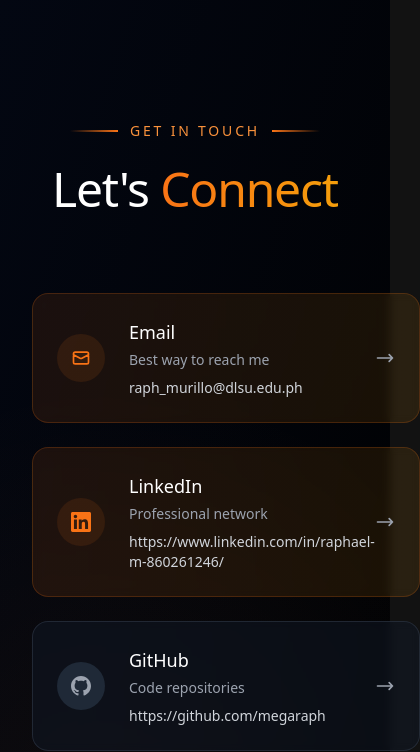
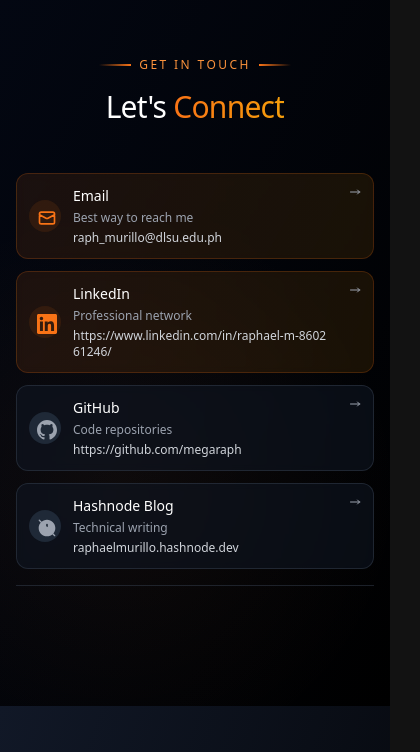
Before and after one commit to megaraph/web-portfolio, a React (Vite) app: page / in a window 390 px wide. Shown: the part 10702-11454 px from the top of the page, 420 px wide, since content can reach past the window. Built offline with nearby package versions, Linux system fonts and the light colour scheme.

Commit message:
update: mobile responsiveness

```diff
--- a/src/sections/Contact.tsx
+++ b/src/sections/Contact.tsx
@@ -4,22 +4,22 @@ export default function Contact() {
     return (
         <section
             id="contact"
-            className="relative py-32 bg-gradient-to-br from-gray-50 to-white dark:from-gray-950 dark:to-black"
+            className="relative py-16 sm:py-24 lg:py-32 bg-gradient-to-br from-gray-50 to-white dark:from-gray-950 dark:to-black"
         >
             {/* Subtle background pattern */}
             <div className="absolute inset-0 bg-[radial-gradient(circle_at_30%_70%,rgba(251,146,60,0.03),transparent_50%)] dark:bg-[radial-gradient(circle_at_30%_70%,rgba(251,146,60,0.05),transparent_50%)]"></div>
 
-            <div className="relative z-10 max-w-7xl mx-auto px-8 lg:px-12">
+            <div className="relative z-10 max-w-7xl mx-auto px-4 sm:px-6 lg:px-8 xl:px-12">
                 {/* Section Header */}
-                <div className="text-center mb-20">
-                    <div className="flex items-center justify-center gap-3 mb-6">
-                        <div className="w-12 h-[2px] bg-gradient-to-r from-transparent to-orange-500"></div>
-                        <span className="text-sm uppercase tracking-[0.2em] text-orange-600 dark:text-orange-400 font-medium">
+                <div className="text-center mb-12 sm:mb-16 lg:mb-20">
+                    <div className="flex items-center justify-center gap-2 sm:gap-3 mb-4 sm:mb-6">
+                        <div className="w-8 sm:w-12 h-[2px] bg-gradient-to-r from-transparent to-orange-500"></div>
+                        <span className="text-xs sm:text-sm uppercase tracking-[0.2em] text-orange-600 dark:text-orange-400 font-medium">
                             Get In Touch
                         </span>
-                        <div className="w-12 h-[2px] bg-gradient-to-r from-orange-500 to-transparent"></div>
+                        <div className="w-8 sm:w-12 h-[2px] bg-gradient-to-r from-orange-500 to-transparent"></div>
                     </div>
-                    <h2 className="text-5xl lg:text-6xl font-light tracking-tight text-gray-900 dark:text-white mb-6">
+                    <h2 className="text-3xl sm:text-4xl lg:text-5xl xl:text-6xl font-light tracking-tight text-gray-900 dark:text-white mb-4 sm:mb-6">
                         Let's{" "}
                         <span className="font-medium bg-gradient-to-r from-orange-500 to-amber-500 bg-clip-text text-transparent">
                             Connect
@@ -28,17 +28,17 @@ export default function Contact() {
                     {/* Space reserved for future call-to-action context */}
                     <div className="max-w-2xl mx-auto">
                         {/* This div is ready for future content like:
-                            <p className="text-xl font-light text-gray-600 dark:text-gray-400">
+                            <p className="text-lg sm:text-xl font-light text-gray-600 dark:text-gray-400">
                                 Open to internship opportunities and collaborative projects
                             </p>
                         */}
                     </div>
                 </div>
 
-                <div className="grid lg:grid-cols-2 gap-16 lg:gap-24 items-start">
+                <div className="grid lg:grid-cols-2 gap-8 sm:gap-12 lg:gap-16 xl:gap-24 items-start">
                     {/* Left Side - Contact Information */}
-                    <div className="space-y-8">
-                        <div className="space-y-6">
+                    <div className="space-y-4 sm:space-y-6 lg:space-y-8">
+                        <div className="space-y-3 sm:space-y-4 lg:space-y-6">
                             {contactData.contactLinks.map((contact) => (
                                 <a
                                     key={contact.name}
@@ -53,7 +53,7 @@ export default function Contact() {
                                             ? undefined
                                             : "noopener noreferrer"
                                     }
-                                    className={`group flex items-center gap-6 p-6 rounded-2xl border transition-all duration-500 hover:scale-[1.02] ${
+                                    className={`group flex items-center gap-3 sm:gap-4 lg:gap-6 p-3 sm:p-4 lg:p-6 rounded-xl sm:rounded-2xl border transition-all duration-500 hover:scale-[1.01] sm:hover:scale-[1.02] ${
                                         contact.primary
                                             ? "bg-gradient-to-r from-orange-500/5 to-amber-500/5 dark:from-orange-500/10 dark:to-amber-500/10 border-orange-500/20 hover:border-orange-500/40 hover:shadow-lg"
                                             : "bg-white/50 dark:bg-gray-900/50 border-gray-200/50 dark:border-gray-700/50 hover:border-gray-300 dark:hover:border-gray-600 hover:bg-white dark:hover:bg-gray-900"
@@ -61,34 +61,36 @@ export default function Contact() {
                                 >
                                     {/* Icon Container */}
                                     <div
-                                        className={`flex-shrink-0 w-12 h-12 rounded-full flex items-center justify-center transition-colors duration-300 ${
+                                        className={`flex-shrink-0 w-8 h-8 sm:w-10 sm:h-10 lg:w-12 lg:h-12 rounded-full flex items-center justify-center transition-colors duration-300 ${
                                             contact.primary
                                                 ? "bg-orange-500/10 text-orange-500 group-hover:bg-orange-500/20"
                                                 : "bg-gray-100 dark:bg-gray-800 text-gray-600 dark:text-gray-400 group-hover:bg-gray-200 dark:group-hover:bg-gray-700"
                                         }`}
                                     >
-                                        {contact.icon}
+                                        <div className="w-4 h-4 sm:w-5 sm:h-5 lg:w-6 lg:h-6">
+                                            {contact.icon}
+                                        </div>
                                     </div>
 
                                     {/* Contact Info */}
                                     <div className="flex-grow min-w-0">
-                                        <div className="flex items-center justify-between">
-                                            <div>
-                                                <h3 className="text-lg font-medium text-gray-900 dark:text-white mb-1">
+                                        <div className="flex items-start justify-between gap-2">
+                                            <div className="min-w-0 flex-grow">
+                                                <h3 className="text-sm sm:text-base lg:text-lg font-medium text-gray-900 dark:text-white mb-1 truncate">
                                                     {contact.name}
                                                 </h3>
-                                                <p className="text-sm text-gray-500 dark:text-gray-400 mb-2">
+                                                <p className="text-xs sm:text-sm text-gray-500 dark:text-gray-400 mb-1 sm:mb-2">
                                                     {contact.description}
                                                 </p>
-                                                <p className="text-sm font-medium text-gray-700 dark:text-gray-300">
+                                                <p className="text-xs sm:text-sm font-medium text-gray-700 dark:text-gray-300 break-all sm:break-normal">
                                                     {contact.value}
                                                 </p>
                                             </div>
 
                                             {/* Arrow Icon */}
-                                            <div className="flex-shrink-0">
+                                            <div className="flex-shrink-0 ml-2">
                                                 <svg
-                                                    className="w-5 h-5 text-gray-400 group-hover:text-orange-500 group-hover:translate-x-1 transition-all duration-300"
+                                                    className="w-3 h-3 sm:w-4 sm:h-4 lg:w-5 lg:h-5 text-gray-400 group-hover:text-orange-500 group-hover:translate-x-1 transition-all duration-300"
                                                     fill="none"
                                                     stroke="currentColor"
                                                     viewBox="0 0 24 24"
@@ -108,7 +110,7 @@ export default function Contact() {
                         </div>
 
                         {/* Space reserved for future status indicator */}
-                        <div className="pt-8 border-t border-gray-200/50 dark:border-gray-700/50">
+                        <div className="pt-6 sm:pt-8 border-t border-gray-200/50 dark:border-gray-700/50">
                             {/* This div is ready for future content like:
                                 <div className="flex items-center gap-3">
                                     <div className="w-2 h-2 bg-green-500 rounded-full animate-pulse"></div>
@@ -121,15 +123,15 @@ export default function Contact() {
                     </div>
 
                     {/* Right Side - Inspirational Quote */}
-                    <div className="space-y-8">
-                        <div className="hidden lg:block">
+                    <div className="space-y-6 sm:space-y-8">
+                        <div className="hidden sm:block lg:block">
                             {/* Quote Section */}
                             <div className="relative">
-                                <div className="aspect-square rounded-3xl bg-gradient-to-br from-orange-500/10 to-amber-500/10 dark:from-orange-500/20 dark:to-amber-500/20 border border-orange-500/20 flex items-center justify-center">
-                                    <div className="text-center space-y-6 px-8">
-                                        <div className="w-16 h-16 mx-auto bg-gradient-to-br from-orange-500 to-amber-500 rounded-2xl flex items-center justify-center">
+                                <div className="aspect-square rounded-2xl sm:rounded-3xl bg-gradient-to-br from-orange-500/10 to-amber-500/10 dark:from-orange-500/20 dark:to-amber-500/20 border border-orange-500/20 flex items-center justify-center">
+                                    <div className="text-center space-y-4 sm:space-y-6 px-6 sm:px-8">
+                                        <div className="w-12 h-12 sm:w-16 sm:h-16 mx-auto bg-gradient-to-br from-orange-500 to-amber-500 rounded-xl sm:rounded-2xl flex items-center justify-center">
                                             <svg
-                                                className="w-8 h-8 text-white"
+                                                className="w-6 h-6 sm:w-8 sm:h-8 text-white"
                                                 fill="none"
                                                 stroke="currentColor"
                                                 viewBox="0 0 24 24"
@@ -142,7 +144,7 @@ export default function Contact() {
                                                 />
                                             </svg>
                                         </div>
-                                        <blockquote className="text-xl font-light text-gray-700 dark:text-gray-300 italic leading-relaxed">
+                                        <blockquote className="text-lg sm:text-xl font-light text-gray-700 dark:text-gray-300 italic leading-relaxed">
                                             Hope to hear from you soon!
                                         </blockquote>
                                         <cite className="text-sm text-gray-500 dark:text-gray-400 not-italic">
```
